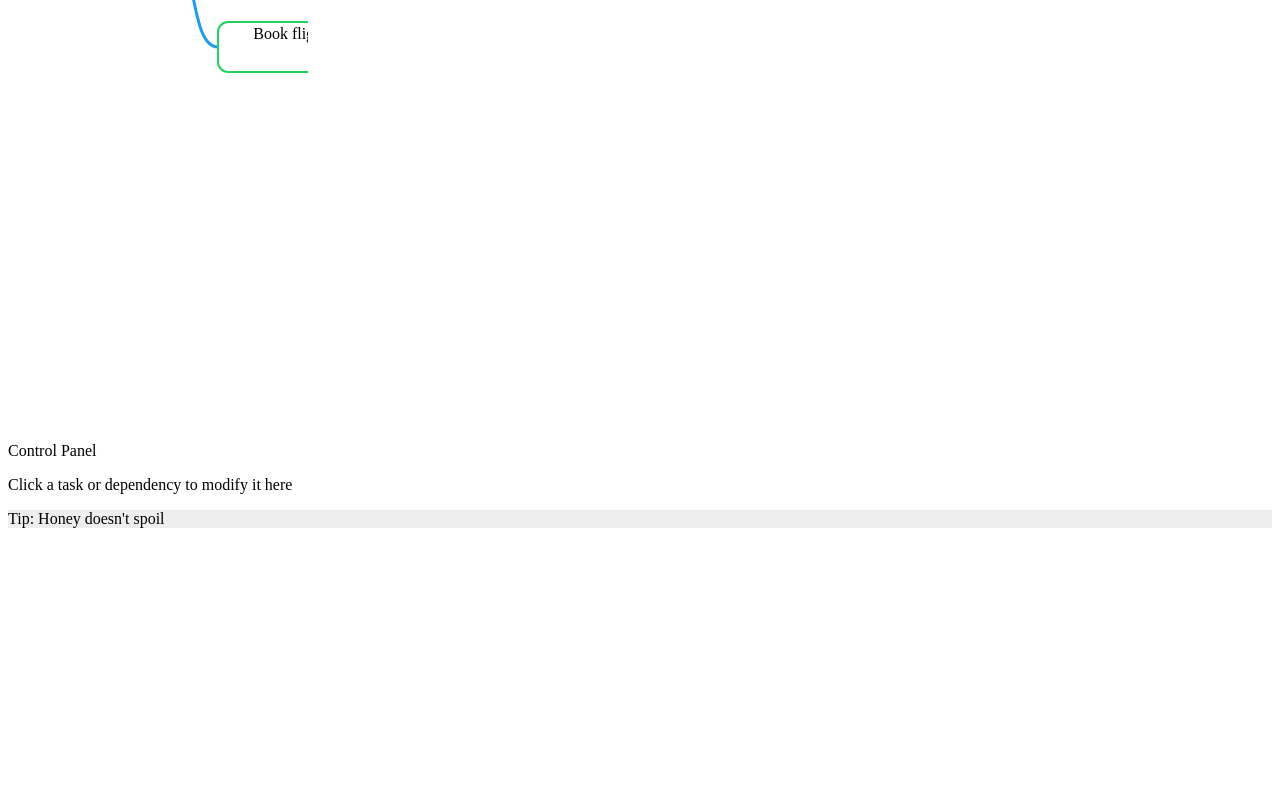
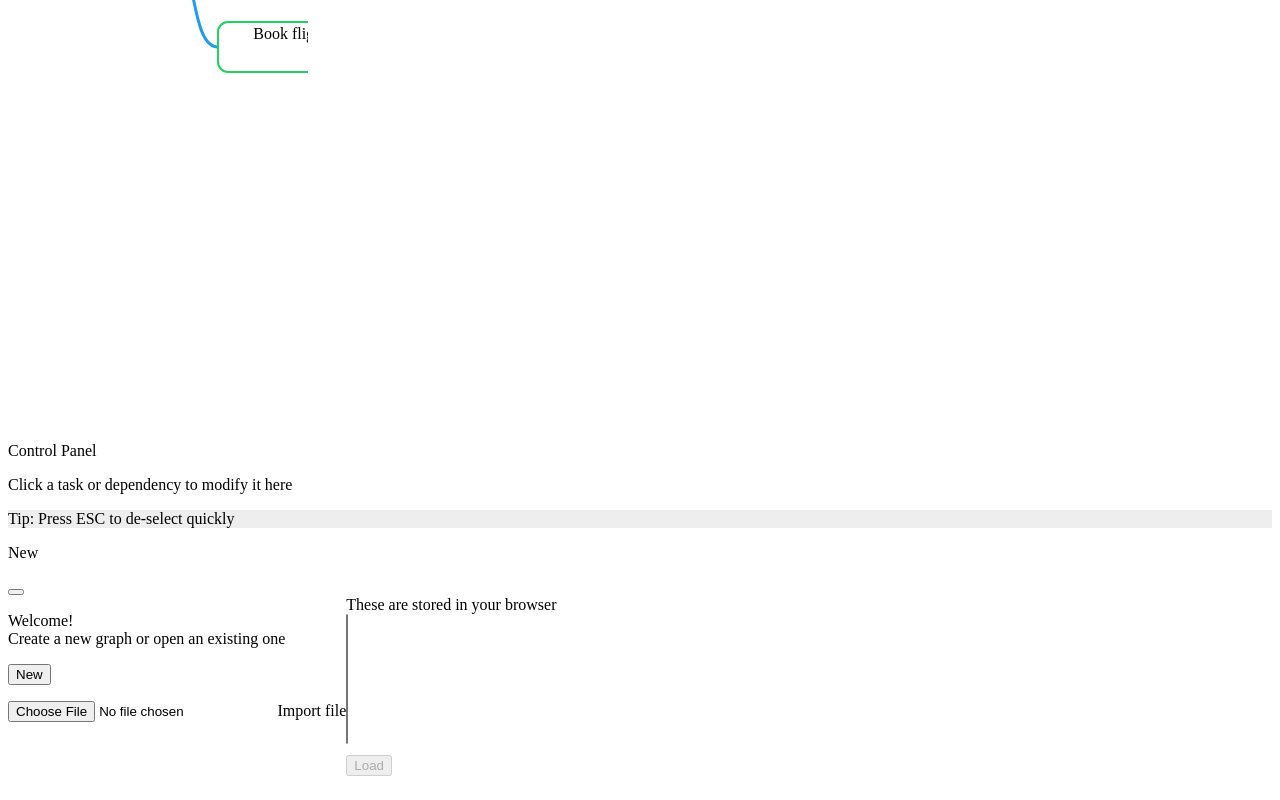
Before and after one commit to MadcoreTom/tasks, a React app: page / in a window 1280 px wide. Shown: the part 506-1306 px from the top of the page. Before the commit the page ends 1042 px from the top, so only its background shows below. Built offline with nearby package versions, Linux system fonts and the light colour scheme; the HTML template or start-up script is replaced by a standard one.

Commit message:
New dialog when you first open the app

```diff
--- /dev/null
+++ b/src/components/import.button.tsx
@@ -0,0 +1,45 @@
+import * as React from "react";
+import { useDispatch } from "react-redux";
+import { importGraph } from "../state/store";
+
+export function ImportButton() {
+    const dispatch = useDispatch();
+
+    function importFunc(evt) {
+        loadFile(evt, data => {
+            if(evt && evt.target && evt.target.files && evt.target.files.length >0){
+                dispatch(importGraph({ data, title: evt.target.files[0].name }))
+            }
+        });
+    }
+
+    return <label className="file-label">
+        <input className="file-input" type="file" name="resume" onChange={importFunc} />
+        <span className="file-cta">
+            <span className="icon is-small">
+                <i>{'\ue803'}</i>
+            </span>
+            <span className="file-label">
+                &nbsp;Import file
+            </span>
+        </span>
+    </label>
+}
+
+
+function loadFile(evt: React.ChangeEvent<HTMLInputElement>, callback: (data: string) => any) {
+    if (evt.target.files) {
+        var reader = new FileReader();
+        reader.onload = function (evt) {
+            if (!evt.target || evt.target.readyState != 2) return;
+            if (evt.target.error) {
+                alert('Error while reading file');
+                return;
+            }
+            if (evt.target.result) {
+                callback(evt.target.result.toString());
+            }
+        };
+        reader.readAsText(evt.target.files[0]);
+    }
+}
--- a/src/components/panel.tsx
+++ b/src/components/panel.tsx
@@ -1,9 +1,10 @@
 import * as React from "react";
 import { useDispatch, useSelector } from "react-redux";
-import { addTask, exportGraph, importGraph, RootState, setTitle, setViewMode, sort, updateSaveDialog } from "../state/store";
+import { addTask, exportGraph, RootState, setTitle, setViewMode, sort, updateSaveDialog } from "../state/store";
 import { ButtonIcon } from "./bulma";
 import { StatusesModal } from "./status.modal";
 import { downloadSvg } from "../util/svg-to-image";
+import { ImportButton } from "./import.button";
 
 
 
@@ -86,17 +87,7 @@ export function Panel(): any {
                             </span>
                         </a>
                         <div className="navbar-item file is-white">
-                            <label className="file-label">
-                                <input className="file-input" type="file" name="resume" onChange={evt => loadFile(evt, data => { dispatch(importGraph({ data, title: evt.target.files[0].name })); () => setSaveModal(false) })} />
-                                <span className="file-cta">
-                                    <span className="icon is-small">
-                                        <i>{'\ue803'}</i>
-                                    </span>
-                                    <span className="file-label">
-                                        &nbsp;Import file
-                                    </span>
-                                </span>
-                            </label>
+                            <ImportButton/>
                         </div>
                         <hr className="navbar-divider" />
                         <a className="navbar-item" onClick={() => downloadSvg(document.querySelector("svg#graph") as SVGSVGElement, title + ".png")} >
@@ -127,22 +118,3 @@ export function Panel(): any {
         {statusDialogOpen ? <StatusesModal onClose={() => setStatusDialogOpen(false)} /> : null}
     </nav>
 }
-
-
-
-function loadFile(evt: React.ChangeEvent<HTMLInputElement>, callback: (data: string) => any) {
-    if (evt.target.files) {
-        var reader = new FileReader();
-        reader.onload = function (evt) {
-            if (!evt.target || evt.target.readyState != 2) return;
-            if (evt.target.error) {
-                alert('Error while reading file');
-                return;
-            }
-            if (evt.target.result) {
-                callback(evt.target.result.toString());
-            }
-        };
-        reader.readAsText(evt.target.files[0]);
-    }
-}
--- a/src/components/save.tsx
+++ b/src/components/save.tsx
@@ -1,8 +1,9 @@
 import * as React from "react";
 import { useDispatch, useSelector } from "react-redux";
 import { importGraph, RootState, saveLocalGraph, setTitle, updateSaveDialog } from "../state/store";
-import { Button, ButtonIcon, TextField } from "./bulma";
+import { Button, TextField } from "./bulma";
 import { LOCAL_STORAGE } from "../util/local-storage";
+import { ImportButton } from "./import.button";
 
 export function BrowserSaveContainer() {
     const saveDialogState = useSelector((state: RootState) => state.main.saveDialog);
@@ -11,12 +12,12 @@ export function BrowserSaveContainer() {
     if (!saveDialogState.show) {
         return null;
     } else {
-        return <BrowserSave initialName={title} files={saveDialogState.files} />
+        return <BrowserSave initialName={title} files={saveDialogState.files} showNew={saveDialogState.showNew} />
     }
 
 }
 
-function BrowserSave(props: { initialName: string, files: string[] }) {
+function BrowserSave(props: { initialName: string, files: string[], showNew: boolean }) {
     const [selected, setSelected] = React.useState(props.initialName);
     const dispatch = useDispatch();
 
@@ -68,36 +69,76 @@ function BrowserSave(props: { initialName: string, files: string[] }) {
         }
     }
 
+    let title:string;
+    let newSection:JSX.Element | null = null;
+    let saveLoadOptions:JSX.Element;
+    let setName:JSX.Element | null = null;
+    let openBlurb: string;
+
+    if (props.showNew) {
+        title = "New";
+        openBlurb = "These are stored in your browser";
+        newSection = <NewDialog />
+        saveLoadOptions = <div className="field is-grouped">
+            <p className="control" style={{marginTop:"10px"}}>
+                <Button text="Load" buttonClass="" onClick={load} isDisabled={!selectedInList} />
+            </p>
+        </div>
+    } else {
+        title = "Browser Storage";
+        openBlurb = "Select existing file from the list, or enter a new name below:";
+        saveLoadOptions = <div className="field is-grouped">
+            <p className="control">
+                <Button text="Load" buttonClass="is-info" onClick={load} isDisabled={!selectedInList} />
+            </p>
+            <p className="control">
+                <Button text="Save Over" buttonClass="is-warning" onClick={saveOver} isDisabled={!selectedInList} />
+            </p>
+            <p className="control">
+                <Button text="Delete" buttonClass="is-danger" onClick={deleteSave} isDisabled={!selectedInList} />
+            </p>
+            <p className="control">
+                <Button text="Save As" buttonClass="is-info" onClick={saveAs} isDisabled={selectedInList || selected == undefined} />
+            </p>
+        </div>
+        setName = <TextField label="Name" value={"" + selected} onChange={value => setSelected(value)} />
+    }
+
+
     return <div className="modal is-active">
         <div className="modal-background" onClick={close}></div>
         <div className="modal-card">
             <header className="modal-card-head">
-                <p className="modal-card-title">Browser Storage</p>
+                <p className="modal-card-title">{title}</p>
                 <button className="delete" aria-label="close" onClick={close} />
             </header>
+            <div style={{display:"flex"}}>
+            {newSection}
             <section className="modal-card-body browser-storage">
-                <div>Select existing file from the list, or enter a new name below:</div>
+                <div>{openBlurb}</div>
                 <div className="select is-multiple">
                     <select multiple size={8} onChange={change => setSelected(change.target.value)} value={selectedInList ? [selected] : []}>
                         {options}
                     </select>
                 </div>
-                <TextField label="Name" value={"" + selected} onChange={value => setSelected(value)} />
-                <div className="field is-grouped">
-                    <p className="control">
-                        <Button text="Load" buttonClass="is-info"  onClick={load} isDisabled={!selectedInList} />
-                    </p>
-                    <p className="control">
-                        <Button text="Save Over" buttonClass="is-warning" onClick={saveOver} isDisabled={!selectedInList} />
-                    </p>
-                    <p className="control">
-                        <Button text="Delete" buttonClass="is-danger" onClick={deleteSave} isDisabled={!selectedInList} />
-                    </p>
-                    <p className="control">
-                        <Button text="Save As" buttonClass="is-info" onClick={saveAs} isDisabled={selectedInList || selected == undefined} />
-                    </p>
-                </div>
+                {setName}
+                {saveLoadOptions}
             </section>
+            </div>
         </div>
     </div>
 }
+
+function NewDialog(props: {}): JSX.Element {
+    // const dispatch = useDispatch();
+
+    return <section className="modal-card-body new-section">
+        <p>Welcome!<br/>Create a new graph or open an existing one</p>
+        <div className="field is-grouped">
+            <p className="control">
+                <Button text="New" buttonClass="is-info" onClick={() => { }} />
+            </p>
+            <ImportButton/>
+        </div>
+    </section>
+}
--- a/src/components/tips.tsx
+++ b/src/components/tips.tsx
@@ -10,7 +10,8 @@ const TIPS = [
     "Click me!",
     "Honey doesn't spoil",
     "Press ESC to de-select quickly",
-    "Share you work with Import and Export"
+    "Share you work with Import and Export",
+    "You can export as an image"
 ]
 
 function selectRandom<T>(data: T[]): T {
--- a/src/state/export.reducer.ts
+++ b/src/state/export.reducer.ts
@@ -57,6 +57,7 @@ export const importReducer = (state: State, action: { payload: { data: string, t
 
     const dot = action.payload.title.lastIndexOf(".");
     state.title = dot > 0 ? action.payload.title.substring(0, dot) : action.payload.title;
+    state.saveDialog.show = false
 }
 
 function importv01(lines: string[], state: State) {
--- a/src/state/store.ts
+++ b/src/state/store.ts
@@ -23,7 +23,7 @@ export type State = {
     title:string,
     viewMode: 'graph' | 'table',
     statuses: {text:string,colour:string}[],
-    saveDialog: {show:boolean, files:string[]},
+    saveDialog: {show:boolean, files:string[], showNew:boolean},
     offset:[number,number],
     dataTypes:{[name:string]:DataType}
 }
@@ -69,7 +69,7 @@ const mainSlice = createSlice({
         title: "Untitled",
         viewMode: 'graph',
         statuses: createDefaultStatuses(),
-        saveDialog: { show: false, files: [] },
+        saveDialog: { show: true, files: LOCAL_STORAGE.listFiles(), showNew: true },
         offset: [0, 0],
         dataTypes: {
             "STATUS": {
@@ -101,6 +101,7 @@ const mainSlice = createSlice({
         },
         updateSaveDialog:(state:State, action:{payload:{show:boolean,updateFiles:boolean}})=>{
             state.saveDialog.show = action.payload.show;
+            state.saveDialog.showNew = false;
             if(action.payload.updateFiles){
                 state.saveDialog.files = LOCAL_STORAGE.listFiles();
             }
```
Also changed, not shown: 1 other file (tests, documents, lock files or other folders).
